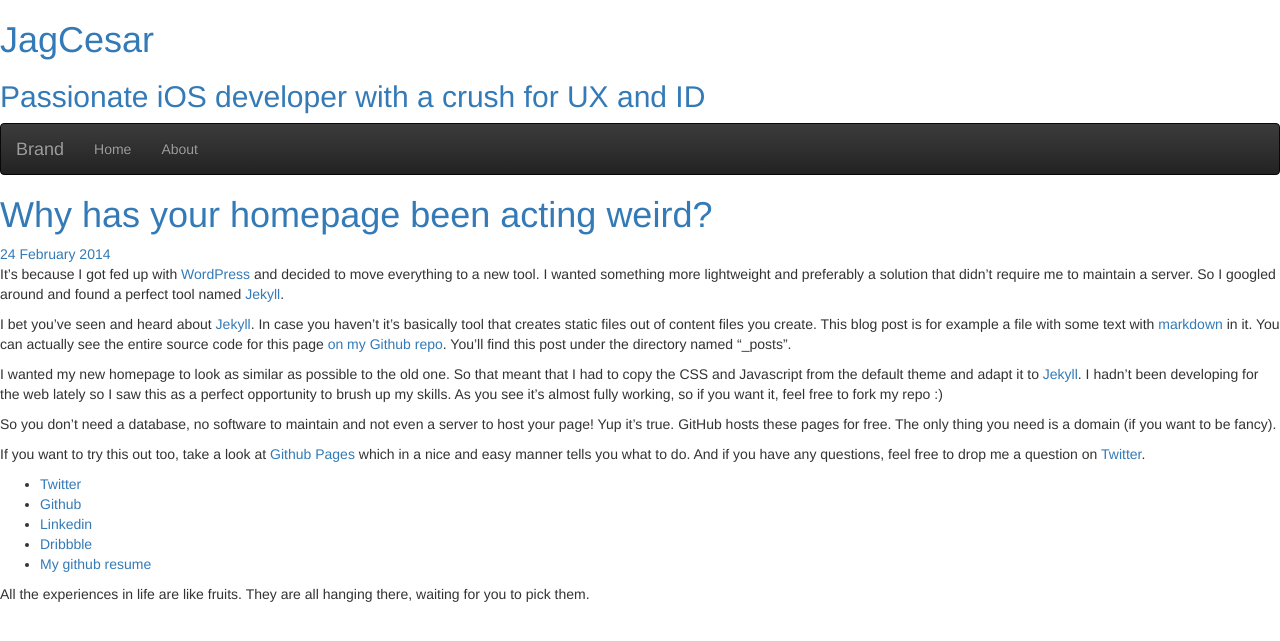
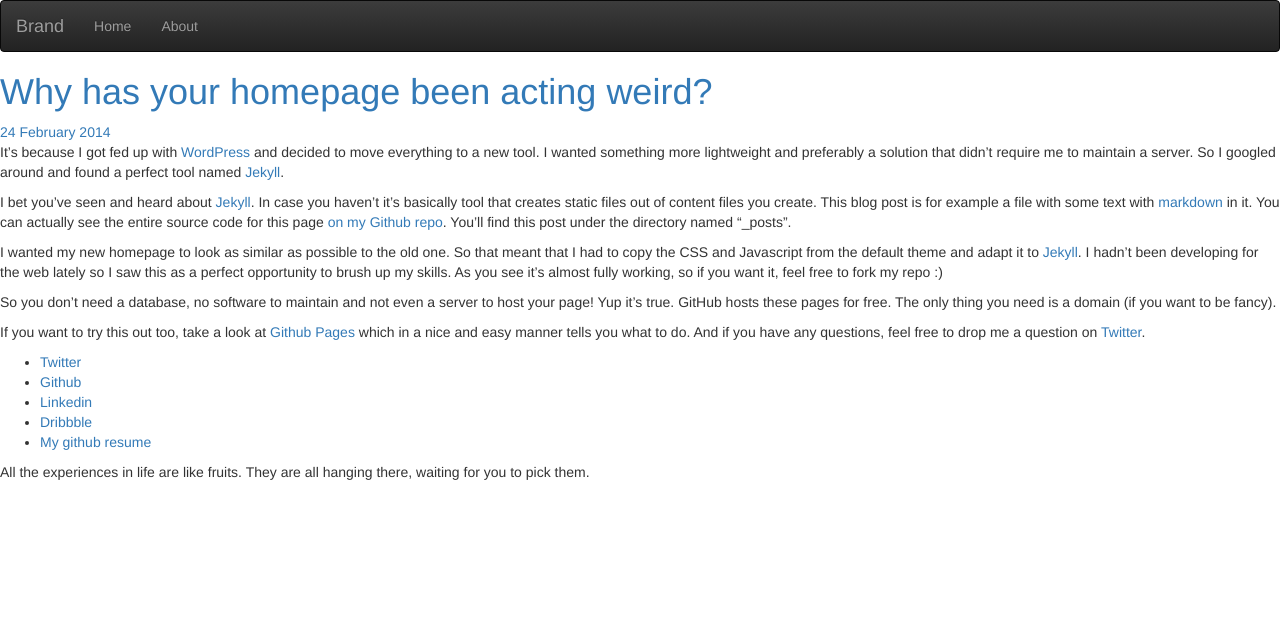
Before and after one commit to JagCesar/jagcesar.github.io, a Jekyll site: the page built from _posts/2014-02-24-why-has-your-homepage-been-acting-weird.md, in a window 1280 px wide. Shown: the top 641 px of the page. Built offline with Jekyll 4.4.1, drawn with Linux system fonts in a browser that asks for light colours; nearby versions of some CDN libraries.

Commit message:
Removes header title and text

```diff
--- a/_includes/header.html
+++ b/_includes/header.html
@@ -37,11 +37,6 @@
   </head>
 
 <body>
-			<a class="home-link" href="{{ site.baseurl }}" title="JagCesar" rel="home">
-					<h1>JagCesar</h1>
-				<h2>Passionate iOS developer with a crush for UX and ID</h2>
-			</a>
-
 			<nav class="navbar navbar-inverse">
 				<div class="container-fluid">
           <!-- Brand and toggle get grouped for better mobile display -->
```
